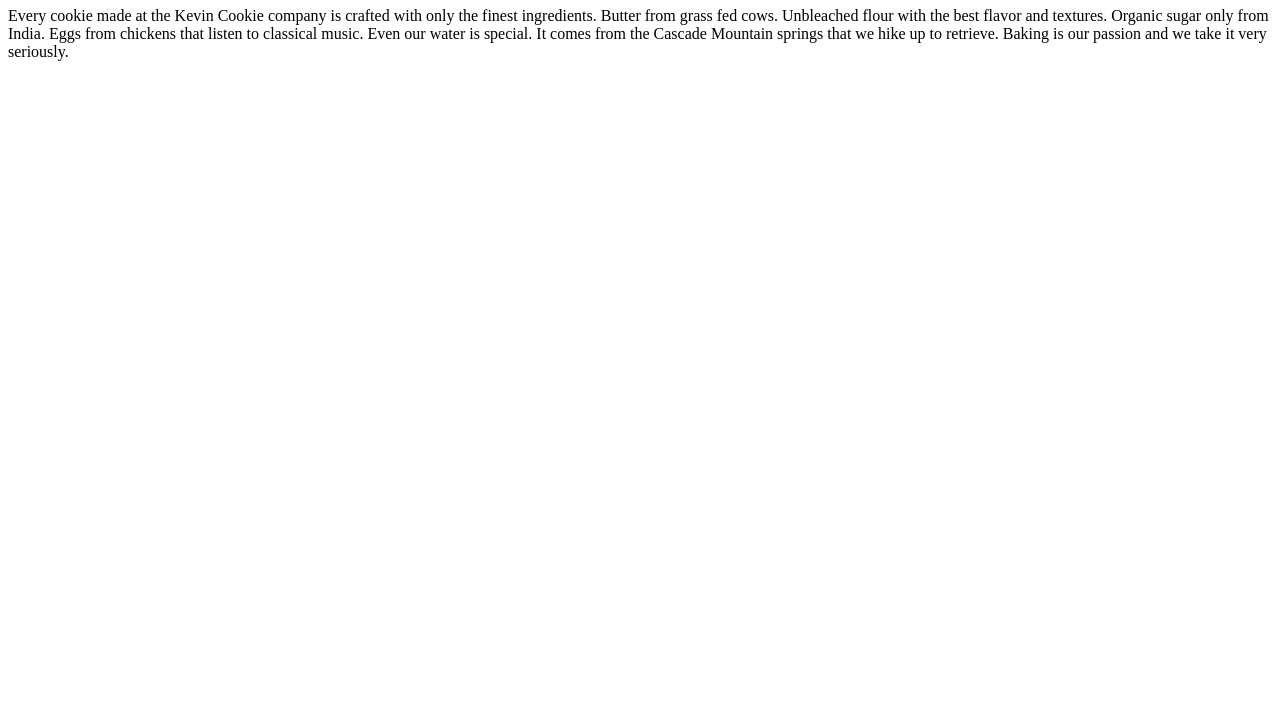
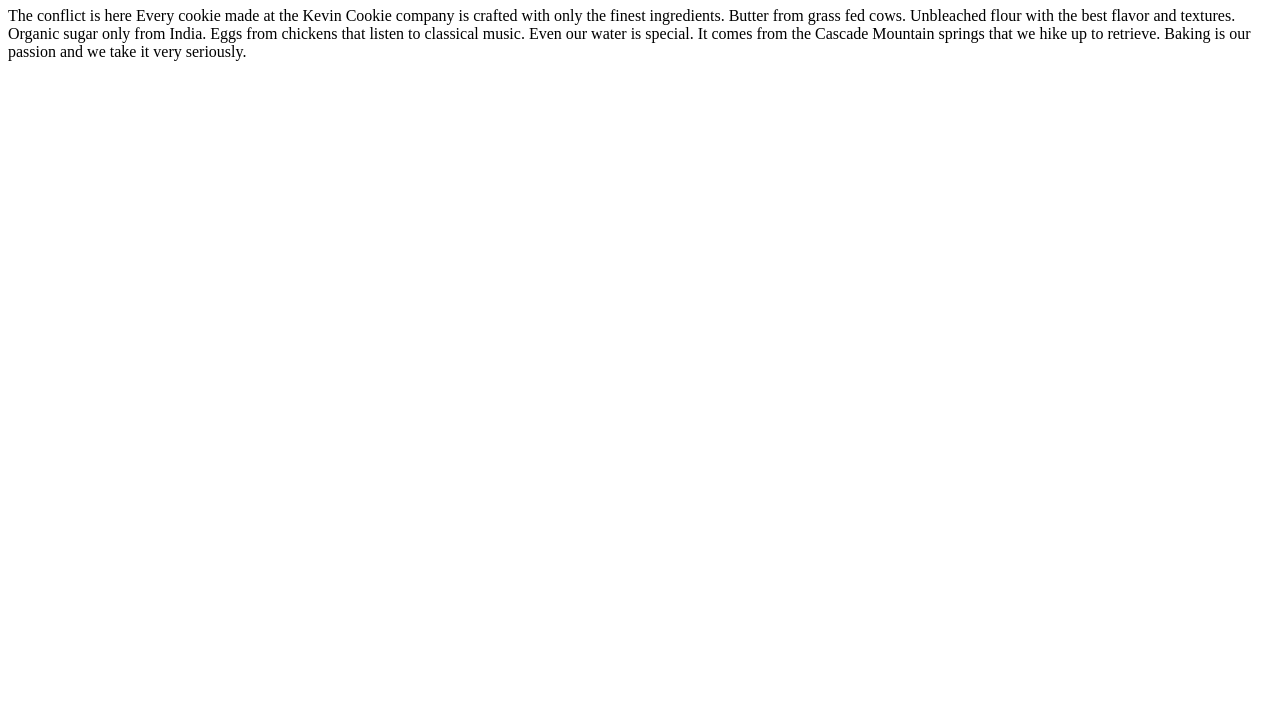
Before and after one commit to hermosavilla/newtoGitHub, a plain HTML site: page index.htm in a window 1280 px wide. Shown: the part 73-800 px from the top of the page. Drawn offline with Linux system fonts and the light colour scheme.

Commit message:
conflict

```diff
--- a/index.htm
+++ b/index.htm
@@ -3,7 +3,7 @@
 <body>
 
 <h1>Deliciousness in every bite!</h1>
-<p>Every cookie made at the Kevin Cookie company is crafted with only the finest ingredients. Butter from grass fed cows. Unbleached flour with the best flavor and textures. Organic sugar only from India. Eggs from chickens that listen to classical music. Even our water is special. It comes from the Cascade Mountain springs that we hike up to retrieve. Baking is our passion and we take it very seriously.</p>
+<p>The conflict is here Every cookie made at the Kevin Cookie company is crafted with only the finest ingredients. Butter from grass fed cows. Unbleached flour with the best flavor and textures. Organic sugar only from India. Eggs from chickens that listen to classical music. Even our water is special. It comes from the Cascade Mountain springs that we hike up to retrieve. Baking is our passion and we take it very seriously.</p>
 
 </body>
 </html>
```
